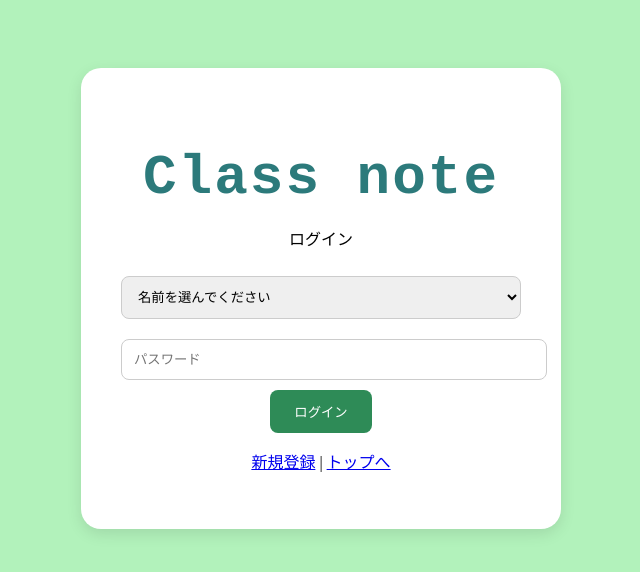
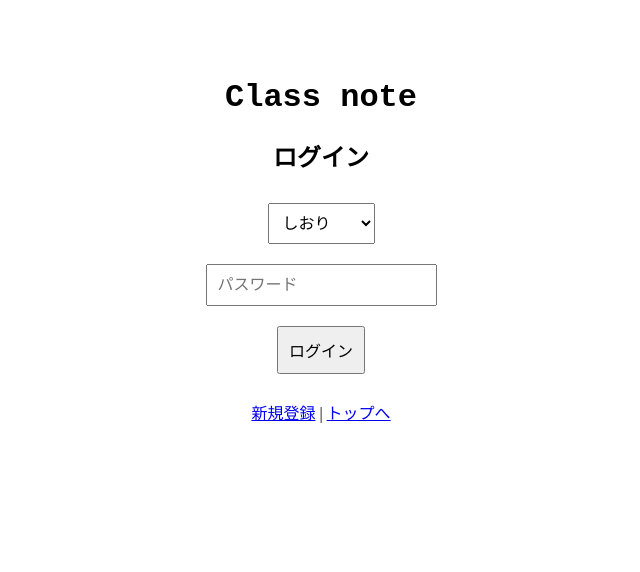
Before and after one commit to monou6-1/class-note, a plain HTML site: page login.html in a window 1280 px wide. Shown: the whole page, without its empty margins (319-959 px from the left). Drawn offline with nearby package versions, Linux system fonts and the light colour scheme; a web font is replaced by a local one.

Commit message:
Update login.html

```diff
--- a/login.html
+++ b/login.html
@@ -3,53 +3,16 @@
 <head>
   <meta charset="UTF-8" />
   <title>ログイン - Class note</title>
-  <link href="https://fonts.googleapis.com/css2?family=Kaisei+Opti:wght@400;700&display=swap" rel="stylesheet">
   <style>
-    body {
-      font-family: 'Kaisei Opti', serif;
-      background: #b2f2bb;
-      text-align: center;
-      padding: 60px 20px;
-    }
-    .container {
-      max-width: 400px;
-      margin: 0 auto;
-      padding: 40px;
-      background: white;
-      border-radius: 20px;
-      box-shadow: 0 5px 15px rgba(0,0,0,0.1);
-    }
-    input, select {
-      width: 100%;
-      padding: 12px;
-      margin: 10px 0;
-      border: 1px solid #ccc;
-      border-radius: 8px;
-    }
-    button {
-      background: #2e8b57;
-      color: white;
-      padding: 12px 24px;
-      border: none;
-      border-radius: 8px;
-      cursor: pointer;
-    }
-    h1 {
-      font-family: 'Space Mono', monospace;
-      font-size: 3.5em;
-      margin-bottom: 16px;
-      color: #2c7a7b;
-      letter-spacing: 2px;
-    }
+    body { font-family: 'Kaisei Opti', serif; text-align: center; padding: 50px; }
+    h1 { font-family: 'Space Mono', monospace; }
+    input, select, button { padding: 10px; margin: 10px; font-size: 16px; }
   </style>
 </head>
 <body>
-  <div class="container">
   <h1>Class note</h1>
-    <p>ログイン</p>
-    <form id="login-form">
-      <select id="name" required>
-        <option value="">名前を選んでください</option>
+  <h2>ログイン</h2>
+  <select id="name">
     <option>しおり</option>
     <option>さちえる</option>
     <option>そら</option>
@@ -69,12 +32,10 @@
     <option>かれん</option>
     <option>なつき</option>
     <option>ひろと</option>
-      </select>
-      <input type="password" id="password" placeholder="パスワード" required />
-      <button type="submit">ログイン</button>
-    </form>
+  </select><br>
+  <input type="password" id="password" placeholder="パスワード" required><br>
+  <button onclick="login()">ログイン</button>
   <p><a href="signup.html">新規登録</a> | <a href="index.html">トップへ</a></p>
-  </div>
 
   <script src="https://cdn.jsdelivr.net/npm/@supabase/supabase-js@2"></script>
   <script>
@@ -83,20 +44,18 @@
       'eyJhbGciOiJIUzI1NiIsInR5cCI6IkpXVCJ9.eyJpc3MiOiJzdXBhYmFzZSIsInJlZiI6ImFuZnp2dm1ld3phd2Fkcndxc2p3Iiwicm9sZSI6ImFub24iLCJpYXQiOjE3NjAzMDQzNzYsImV4cCI6MjA3NTg4MDM3Nn0.YEyT-Uc41h0sPhNRkC_d-U18zp7F3uWtFaLBvC9J4SU'
     );
 
-    document.getElementById('login-form').addEventListener('submit', async (e) => {
-      e.preventDefault();
+    async function login() {
       const name = document.getElementById('name').value;
       const password = document.getElementById('password').value;
-      const email = `${name}${Math.floor(Math.random() * 10000)}@monou.com`;
+      const email = `${name}${Math.floor(Math.random() * 9000 + 1000)}@monou.com`;
 
       const { data, error } = await supabase.auth.signInWithPassword({ email, password });
       if (error) {
-        alert('ログイン失敗: ' + error.message);
+        alert('ログインエラー: ' + error.message);
       } else {
-        alert(`${name}さん、ログインしました`);
         window.location.href = 'home.html';
       }
-    });
+    }
   </script>
 </body>
 </html>
```
Lines whose indentation alone changed are shown as unchanged.
